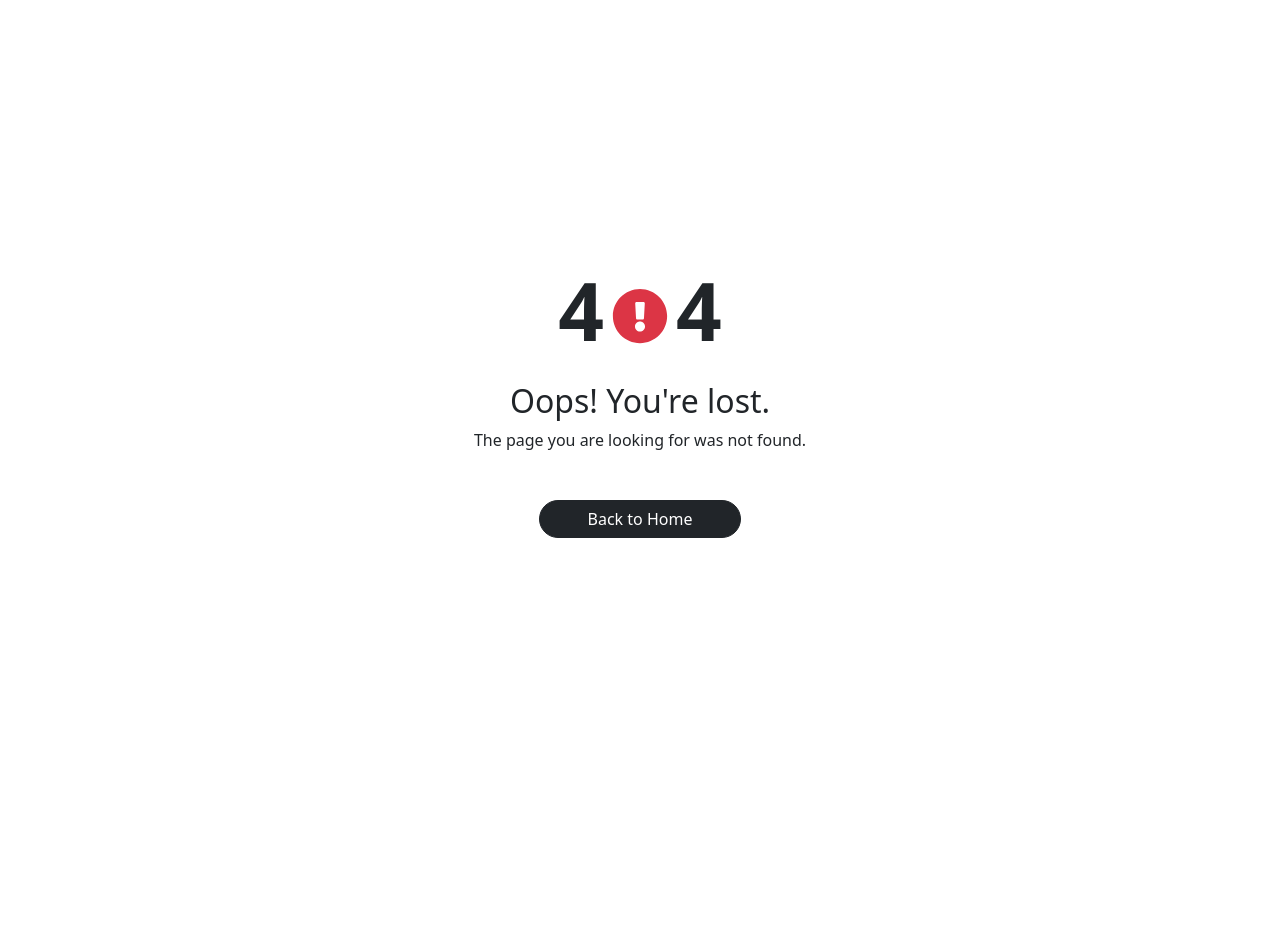
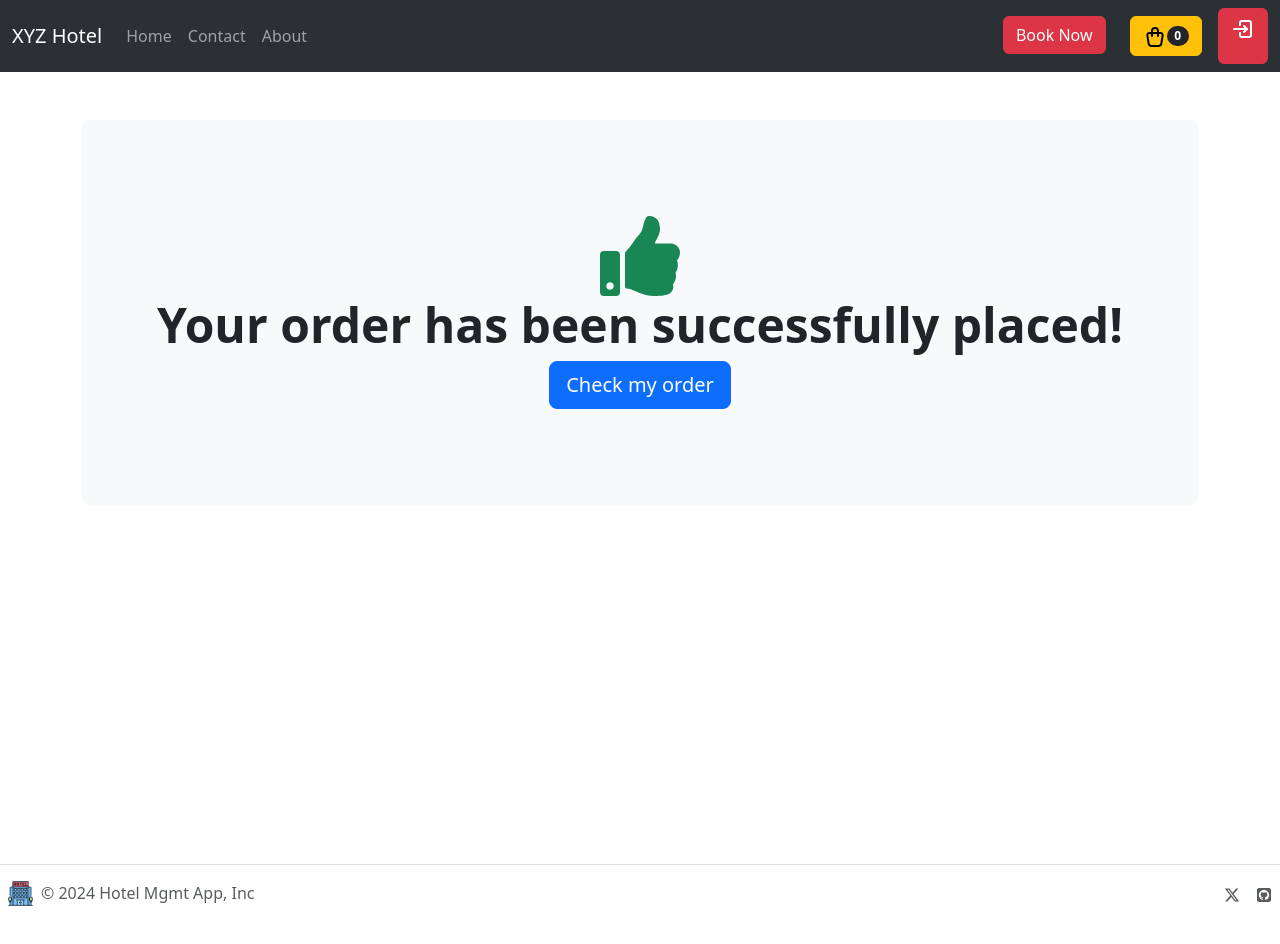
Before and after one commit to Aurora-Academy/batch-10-fe, a React (Vite) app: page /checkout/status/success in a window 1280 px wide. Before the commit this address had no page. Before the commit the page ends 800 px from the top, so only its background shows below. Built offline with nearby package versions, Linux system fonts and the light colour scheme.

Commit message:
check order status

```diff
--- a/src/App.jsx
+++ b/src/App.jsx
@@ -37,7 +37,13 @@ function App() {
           <Route path="booking" element={<Booking />} />
           <Route path="cart" element={<Cart />} />
           <Route path="checkout" element={<Checkout />} />
-          <Route path="checkout/status" element={<CheckoutStatus />} />
+          <Route path="checkout/status/success" element={<CheckoutStatus />} />
+          <Route
+            path="checkout/status/failed"
+            element={
+              <CheckoutStatus msg="Your order has failed!" status="danger" />
+            }
+          />
         </Route>
         {/* Admin Routes */}
         <Route path="/admin" element={<AdminLayout />}>
--- a/src/pages/Checkout.jsx
+++ b/src/pages/Checkout.jsx
@@ -38,11 +38,13 @@ const Checkout = () => {
     e.preventDefault();
     const formData = { ...payload, rooms, amount: grandTotal };
     const order = await OrderServices.create(formData);
-    if (order) {
+    if (order?._id) {
       await dispatch(removeAll());
       setGrandTotal(0);
       setRooms([]);
-      navigate("/checkout/status");
+      navigate("/checkout/status/success");
+    } else {
+      navigate("/checkout/status/failed");
     }
   };
 
--- a/src/pages/CheckoutStatus.jsx
+++ b/src/pages/CheckoutStatus.jsx
@@ -1,11 +1,17 @@
+import PropTypes from "prop-types";
 import OrderStatus from "../components/OrderStatus";
 
-const CheckoutStatus = () => {
+const CheckoutStatus = ({ msg, status }) => {
   return (
     <div className="container">
-      <OrderStatus />
+      <OrderStatus msg={msg} status={status} />
     </div>
   );
 };
 
+CheckoutStatus.propTypes = {
+  msg: PropTypes.string,
+  status: PropTypes.string,
+};
+
 export default CheckoutStatus;
```
